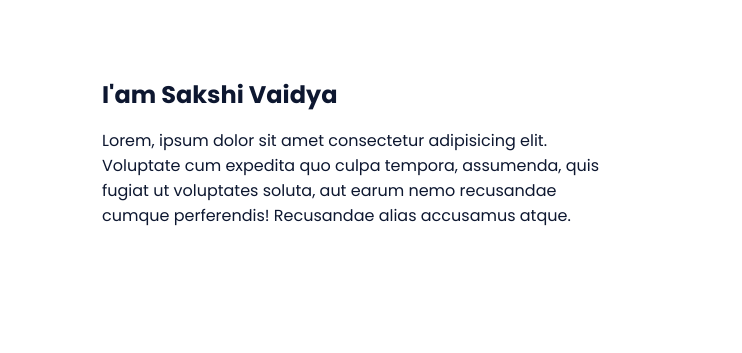
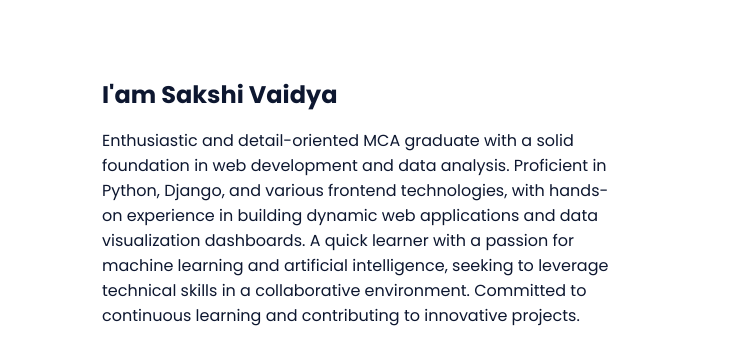
Before and after one commit to Sakshiavaidya/Portfolio, a plain HTML site: page index.html in a window 1280 px wide. Shown: the part 822-1175 px from the top of the page, 538-1280 px from the left. Drawn offline with nearby package versions, Linux system fonts and the light colour scheme.

Commit message:
Update index.html

```diff
--- a/index.html
+++ b/index.html
@@ -73,7 +73,7 @@
 
                     <div>
                         <h2 class="about__subtitle">I'am Sakshi Vaidya</h2>
-                        <p class="about__text">Lorem, ipsum dolor sit amet consectetur adipisicing elit. Voluptate cum expedita quo culpa tempora, assumenda, quis fugiat ut voluptates soluta, aut earum nemo recusandae cumque perferendis! Recusandae alias accusamus atque.</p>
+                        <p class="about__text">Enthusiastic and detail-oriented MCA graduate with a solid foundation in web development and data analysis. Proficient in Python, Django, and various frontend technologies, with hands-on experience in building dynamic web applications and data visualization dashboards. A quick learner with a passion for machine learning and artificial intelligence, seeking to leverage technical skills in a collaborative environment. Committed to continuous learning and contributing to innovative projects.</p>
                     </div>
                 </div>
             </section>
```
